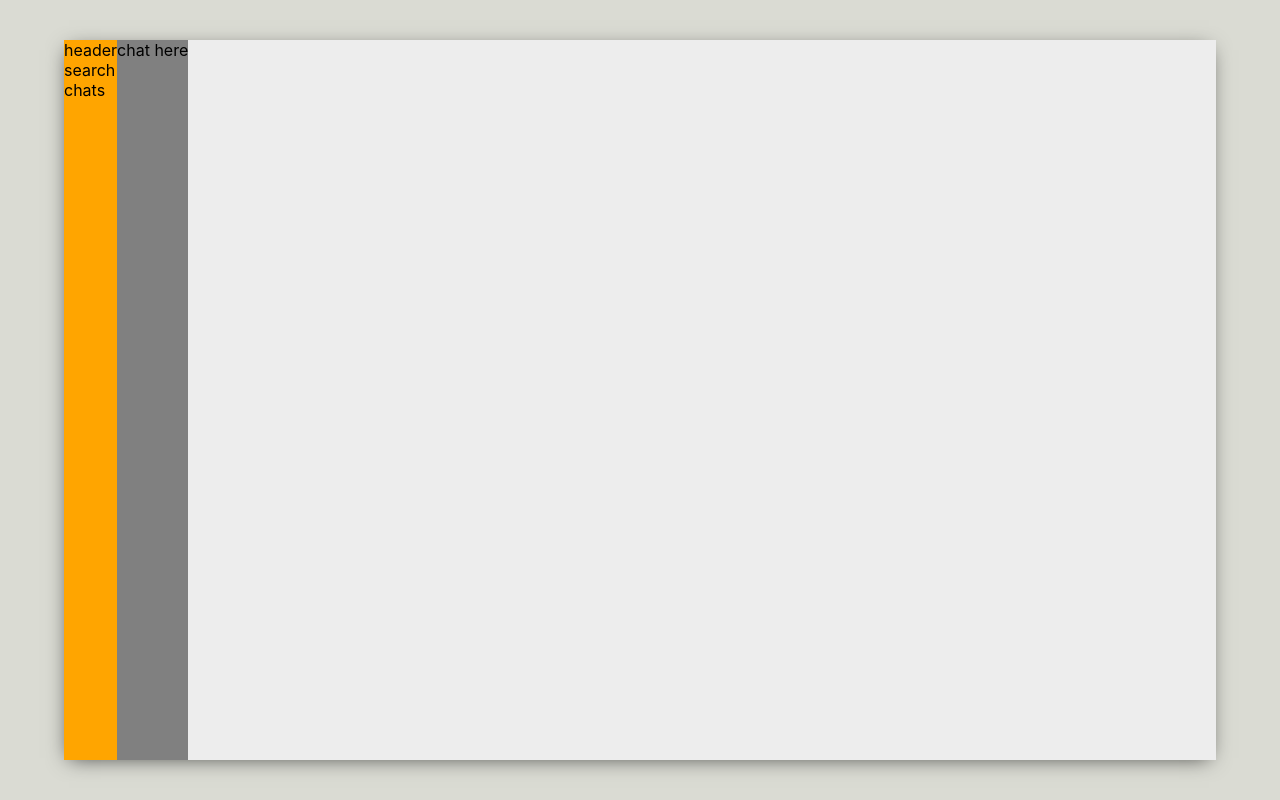
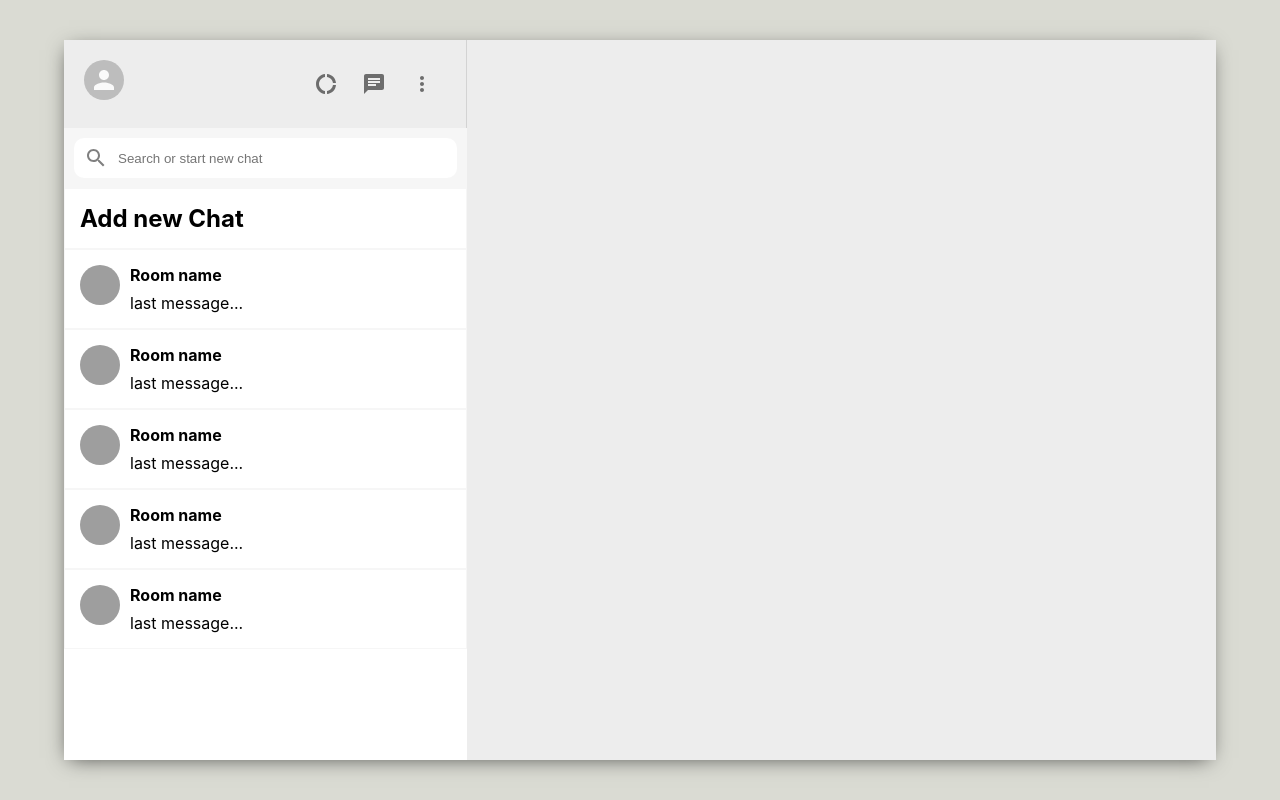
Before and after one commit to Kimyb8870/whatsapp-clone, a React (Create React App) app: page / in a window 1280 px wide. Built offline with nearby package versions, Linux system fonts and the light colour scheme; grey boxes are pictures that could not be loaded.

Commit message:
Add: Sidebar

```diff
--- a/package.json
+++ b/package.json
@@ -3,6 +3,8 @@
   "version": "0.1.0",
   "private": true,
   "dependencies": {
+    "@material-ui/core": "^4.11.2",
+    "@material-ui/icons": "^4.11.2",
     "@testing-library/jest-dom": "^5.11.4",
     "@testing-library/react": "^11.1.0",
     "@testing-library/user-event": "^12.1.10",
--- a/src/App.js
+++ b/src/App.js
@@ -8,7 +8,7 @@
     <div className="app">
       <div className="app__body">
         <Sidebar />
-        <Chat />
+        {/* <Chat /> */}
       </div>
     </div>
   );
--- a/src/Sidebar.css
+++ b/src/Sidebar.css
@@ -1,3 +1,62 @@
 .sidebar {
-  background-color: orange;
+  flex: 0.35;
+  display: flex;
+  flex-direction: column;
 }
+
+.sidebar__header {
+  display: flex;
+  justify-content: space-between;
+  padding: 20px;
+  border-right: 1px solid lightgray;
+}
+
+.sidebar__headerRight {
+  display: flex;
+  align-items: center;
+  justify-content: space-between;
+  min-width: 10vw;
+}
+
+.sidebar__headerRight > .MuiSvgIcon-root {
+  margin-right: 2vw;
+  font-size: 24px !important;
+}
+
+.sidebar__search {
+  display: flex;
+  align-items: center;
+  background-color: #f6f6f6;
+  height: 60px;
+  padding: 10px;
+}
+
+.sidebar__searchContainer {
+  display: flex;
+  align-items: center;
+  background-color: white;
+  width: 100%;
+  height: 40px;
+  border-radius: 10px;
+}
+
+.sidebar__searchContainer > .MuiSvgIcon-root {
+  color: gray;
+  margin: 0 10px;
+}
+
+.sidebar__searchContainer > input {
+  border: none;
+  outline: none;
+  flex: 1;
+}
+
+.sidebar__chats {
+  flex: 1;
+  background-color: white;
+  overflow: scroll;
+}
+
+.sidebar__chats::-webkit-scrollbar {
+  display: none; /* Chrome, Safari, Opera*/
+}
--- a/src/Sidebar.js
+++ b/src/Sidebar.js
@@ -1,12 +1,45 @@
 import React from "react";
 import "./Sidebar.css";
+import { Avatar, IconButton } from "@material-ui/core";
+import DonutLargeIcon from "@material-ui/icons/DonutLarge";
+import ChatIcon from "@material-ui/icons/Chat";
+import MoreVertIcon from "@material-ui/icons/MoreVert";
+import SearchIcon from "@material-ui/icons/Search";
+import SidebarChat from "./SidebarChat";
 
 const Sidebar = () => {
   return (
     <div className="sidebar">
-      <div className="sidebar__header">header</div>
-      <div className="sidebar__search">search</div>
-      <div className="sidebar__chats">chats</div>
+      <div className="sidebar__header">
+        <Avatar />
+        <div className="sidebar__headerRight">
+          <IconButton>
+            <DonutLargeIcon />
+          </IconButton>
+          <IconButton>
+            <ChatIcon />
+          </IconButton>
+          <IconButton>
+            <MoreVertIcon />
+          </IconButton>
+        </div>
+      </div>
+
+      <div className="sidebar__search">
+        <div className="sidebar__searchContainer">
+          <SearchIcon />
+          <input placeholder="Search or start new chat" type="text" />
+        </div>
+      </div>
+
+      <div className="sidebar__chats">
+        <SidebarChat addNewChat />
+        <SidebarChat />
+        <SidebarChat />
+        <SidebarChat />
+        <SidebarChat />
+        <SidebarChat />
+      </div>
     </div>
   );
 };
--- /dev/null
+++ b/src/SidebarChat.css
@@ -0,0 +1,22 @@
+.sidebarChat {
+  display: flex;
+  padding: 15px;
+  cursor: pointer;
+  border: 1px solid #f6f6f6;
+}
+
+.sidebarChat:hover {
+  background-color: #ebebeb;
+}
+
+.sidebarChat__info {
+  margin-left: 10px;
+}
+
+.sidebarChat__info > h2 {
+  font-size: 16px;
+  margin-bottom: 8px;
+}
+
+.sidebarChat__info > p {
+}
--- /dev/null
+++ b/src/SidebarChat.js
@@ -0,0 +1,35 @@
+import { Avatar } from "@material-ui/core";
+import React, { useEffect, useState } from "react";
+import "./SidebarChat.css";
+
+const SidebarChat = ({ addNewChat }) => {
+  const [seed, setSeed] = useState("");
+
+  useEffect(() => {
+    setSeed(Math.floor(Math.random() * 5000));
+  }, []);
+
+  const createChat = () => {
+    const roomName = prompt("Please enter name for chat");
+
+    if (roomName) {
+      //do some database stuff here
+    }
+  };
+
+  return !addNewChat ? (
+    <div className="sidebarChat">
+      <Avatar src={`https://avatars.dicebear.com/api/human/${seed}.svg`} />
+      <div className="sidebarChat__info">
+        <h2>Room name</h2>
+        <p>last message...</p>
+      </div>
+    </div>
+  ) : (
+    <div onClick={createChat} className="sidebarChat">
+      <h2>Add new Chat</h2>
+    </div>
+  );
+};
+
+export default SidebarChat;
```
